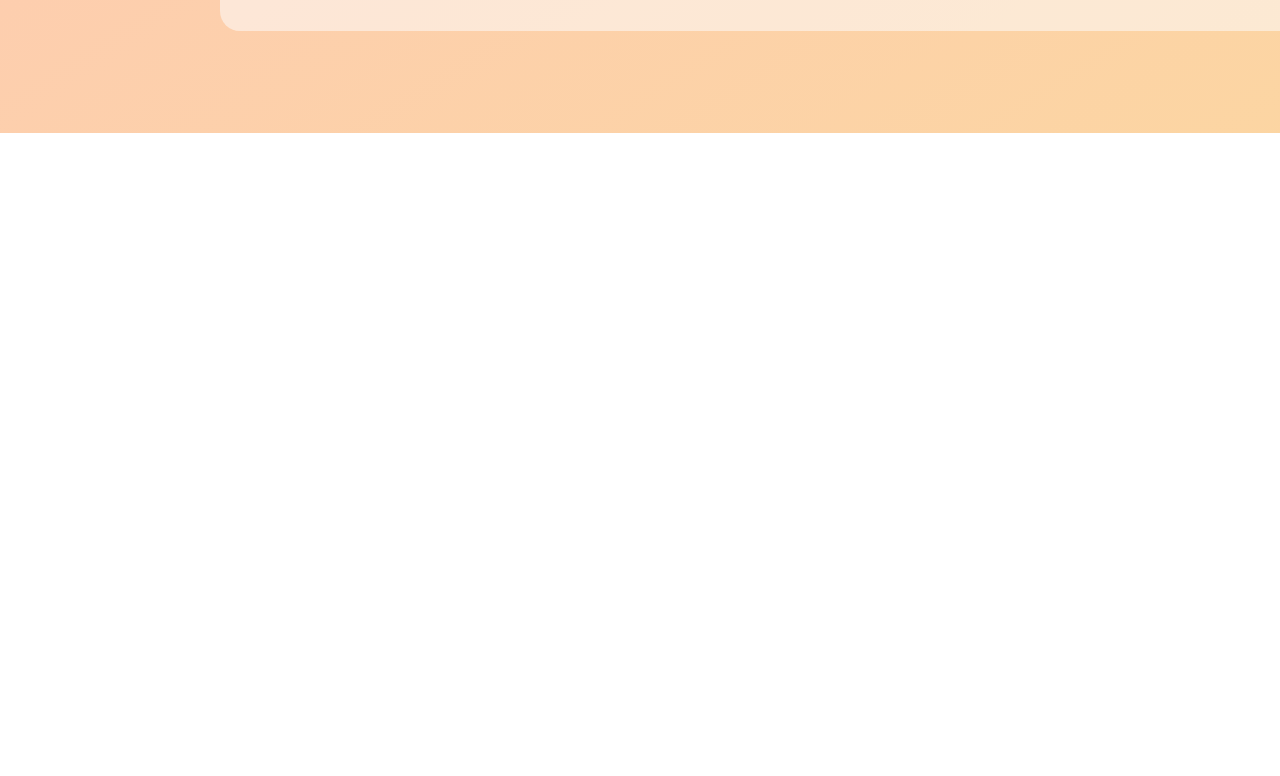
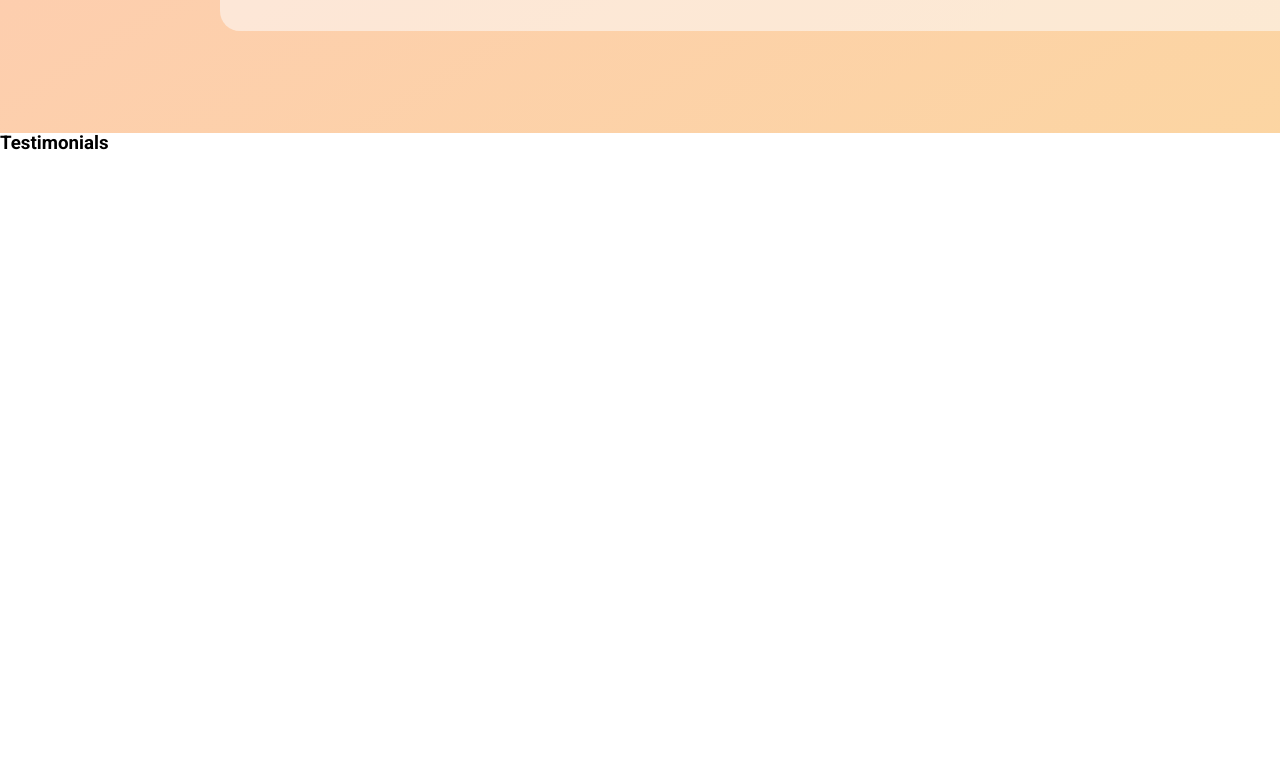
Before and after one commit to Svyazistvsa/Online-zoo1, a website built with Vite: page index.html in a window 1280 px wide. Shown: the part 3480-4256 px from the top of the page. Built offline with nearby package versions, Linux system fonts and the light colour scheme.

Commit message:
start corousel

```diff
--- a/index.html
+++ b/index.html
@@ -102,7 +102,10 @@
         </div>
       </div>
       <div class="four">
-          <div class="corousel"></div>
+          <div class="corousel">
+            <h3>Testimonials</h3>
+            <div></div>
+          </div>
           <div class="leave">
             <div class="bigButton">
               <a href="" class="coverLink">
--- a/src/style.css
+++ b/src/style.css
@@ -162,7 +162,7 @@ header {
 
 main {
     display: grid;
-    grid-template-rows: 723px 1106px 1004px 919px;
+    grid-template-rows: 723px 1106px 1004px 918px;
     .one {
         background-size: 204px;
         background-repeat: no-repeat;
@@ -443,11 +443,19 @@ main {
     }
     .four {
         background-repeat: no-repeat;
-        background-size: 246.5px;
+        background-size: 246.5px 407px;
         background-position-x: 1354px;
-        background-position-y: 644.5px;
+        background-position-y: 643.5px;
         display: grid;
         grid-template-rows: 645px auto;
+        .corousel {
+            h3 {
+
+            }
+            div {
+
+            }
+        }
     }
 
 }
```
